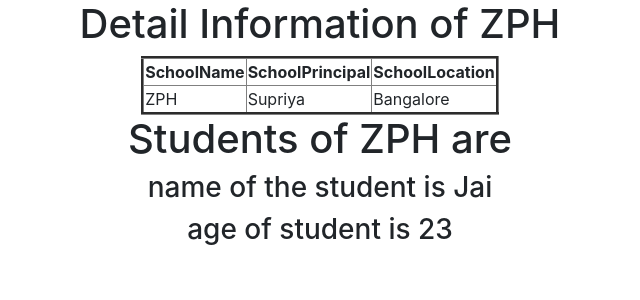
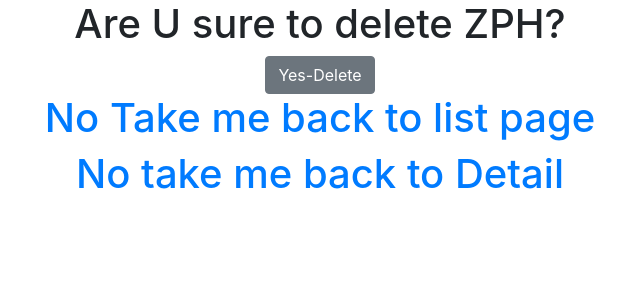
Before and after one commit to supriyapotli987/CRUD_BY_CBV, a Django app: page /delete/1/ in a window 1280 px wide. Shown: the part 40-340 px from the top of the page, without its empty margins (320-960 px from the left). Run offline with Django 4.2, Linux system fonts and the light colour scheme; data comes from the database, SQL or seed files in the repository; both versions use the stored data as it was after the commit.

Commit message:
first commit

```diff
--- a/app/views.py
+++ b/app/views.py
@@ -3,8 +3,9 @@ from django.shortcuts import render
 # Create your views here.
 
 from app.models import *
+from django.urls import reverse_lazy
 
-from django.views.generic import ListView,TemplateView,DetailView,CreateView
+from django.views.generic import ListView,TemplateView,DetailView,CreateView,DeleteView,UpdateView
 
 class Home(TemplateView):
     template_name='app/home.html'
@@ -24,3 +25,16 @@ class SchoolDetail(DetailView):
 class SchoolCreate(CreateView):
     model=School
     fields='__all__'
+
+
+
+
+
+class SchoolUpdate(UpdateView):
+    model=School
+    fields='__all__'
+
+class SchoolDelete(DeleteView):
+    model=School
+    context_object_name='schoolobject'
+    success_url=reverse_lazy('SchoolList')
--- a/project40/urls.py
+++ b/project40/urls.py
@@ -23,6 +23,9 @@ urlpatterns = [
     path('SchoolList/',SchoolList.as_view(),name='SchoolList'),
     path('SchoolCreate/',SchoolCreate.as_view(),name='SchoolCreate'),
 
+    re_path('^update/(?P<pk>\d+)/',SchoolUpdate.as_view(),name='update'),
 
-    re_path('(?P<pk>\d+)/',SchoolDetail.as_view(),name='detail'),
+    re_path('^delete/(?P<pk>\d+)/',SchoolDelete.as_view(),name='delete'),
+
+     re_path('(?P<pk>\d+)/',SchoolDetail.as_view(),name='detail'),
 ]
--- /dev/null
+++ b/templates/app/school_confirm_delete.html
@@ -0,0 +1,29 @@
+{% extends 'app/dummy.html' %}
+
+
+{% block title  %}
+        <title>Delete page</title>
+{% endblock %}
+
+
+{% block body_block %}
+    <h1>Are U sure to delete {{schoolobject.Sname}}?</h1>
+
+    <form method="POST">
+        {% csrf_token %}
+
+        <input type="submit" value="Yes-Delete" class="btn btn-secondary">
+    </form>
+
+<h1><a href="{% url 'SchoolList' %}">No Take me back to list page</a></h1>
+
+
+<h1><a href="{% url 'detail' pk=schoolobject.pk %}">No take me back to Detail</a></h1>
+
+
+
+
+
+
+
+{% endblock %}
--- a/templates/app/school_detail.html
+++ b/templates/app/school_detail.html
@@ -27,8 +27,14 @@
     <h1>Students of {{schoolobj}} are</h1>
 
         {% for st in schoolobj.students.all %}
-            <h3>name of the student is {{st.Stname}}</h3>
-            <h3>age of student is {{st.Stage}}</h3>
+            <h1>name of the student is {{st.Stname}}</h1>
+            <h1>age of student is {{st.Stage}}</h1>
         {% endfor %}
 
+
+
+<a href="{% url 'update' pk=schoolobj.pk %}" class="btn btn-danger">Update</a>
+
+<a href="{% url 'delete' pk=schoolobj.pk %}" class="btn btn-danger">Delete</a>
+
 {% endblock %}
```
Also changed, not shown: templates/app/school_form.html (+10 -5 lines), db.sqlite3.
